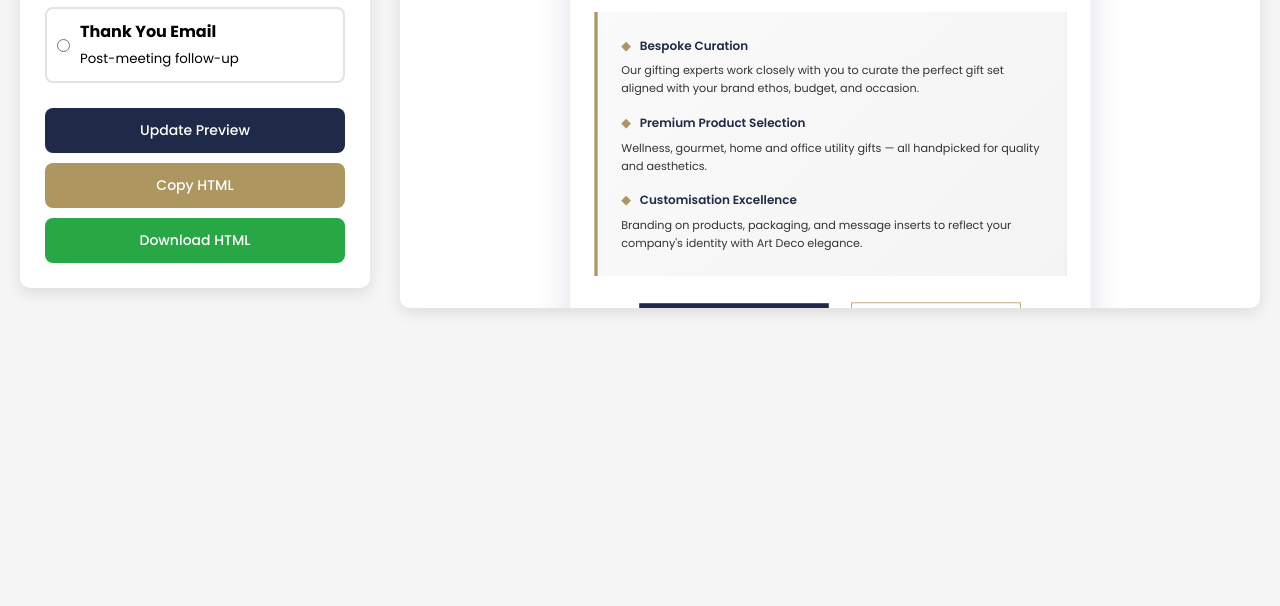
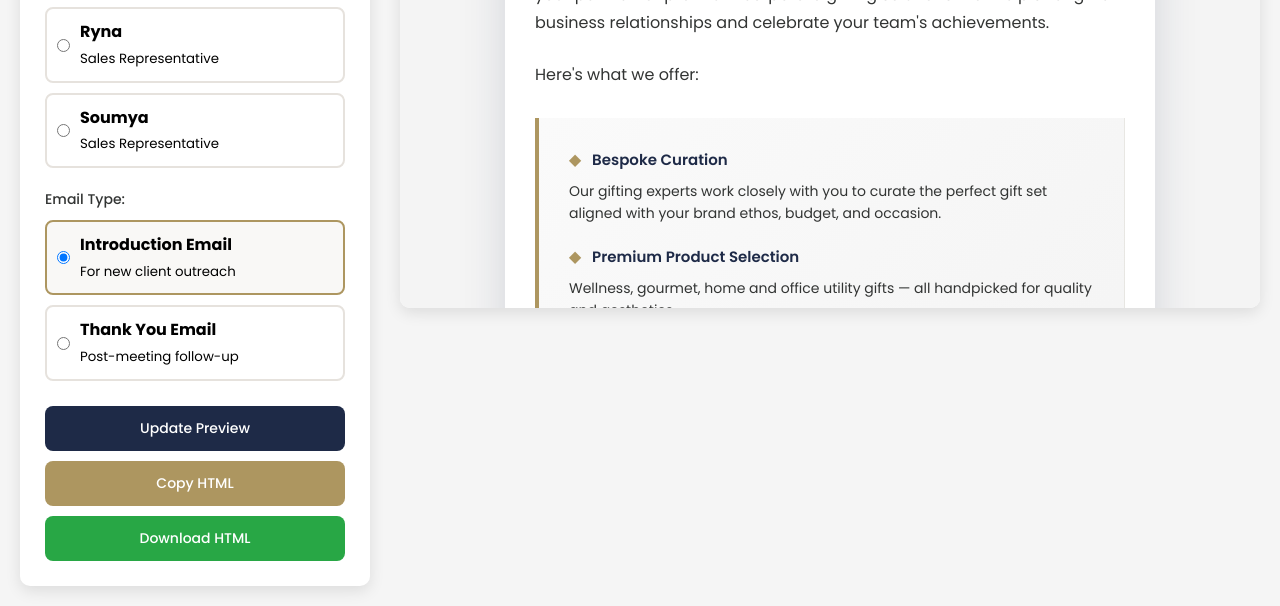
Before and after one commit to chetan21122004/TisorahBox_email_template, a plain HTML site: page index.html in a window 1280 px wide. Shown: the part 559-1165 px from the top of the page. Before the commit the page ends 887 px from the top, so only its background shows below. Drawn offline with Linux system fonts and the light colour scheme; a web font is replaced by a local one.

Commit message:
sender update

```diff
--- a/index.html
+++ b/index.html
@@ -223,15 +223,16 @@
         }
 
         .preview-content {
-            padding: 0;
+            padding: 20px;
             max-height: 80vh;
             overflow-y: auto;
+            background: #F4F4F4;
         }
 
         .email-preview {
-            transform: scale(0.8);
-            transform-origin: top left;
-            width: 125%;
+            display: flex;
+            justify-content: center;
+            width: 100%;
         }
 
         .toast {
@@ -265,9 +266,8 @@
                 top: 0;
             }
 
-            .email-preview {
-                transform: scale(1);
-                width: 100%;
+            .preview-content {
+                padding: 10px;
             }
         }
 
@@ -739,6 +739,33 @@
                 </div>
 
                 <div class="template-type">
+                    <label>Sender:</label>
+                    <div class="template-options">
+                        <div class="template-option selected" data-sender="piyush">
+                            <input type="radio" name="senderType" value="piyush" checked>
+                            <div>
+                                <strong>Piyush</strong><br>
+                                <small>Senior Growth Manager</small>
+                            </div>
+                        </div>
+                        <div class="template-option" data-sender="ryna">
+                            <input type="radio" name="senderType" value="ryna">
+                            <div>
+                                <strong>Ryna</strong><br>
+                                <small>Sales Representative</small>
+                            </div>
+                        </div>
+                        <div class="template-option" data-sender="soumya">
+                            <input type="radio" name="senderType" value="soumya">
+                            <div>
+                                <strong>Soumya</strong><br>
+                                <small>Sales Representative</small>
+                            </div>
+                        </div>
+                    </div>
+                </div>
+
+                <div class="template-type">
                     <label>Email Type:</label>
                     <div class="template-options">
                         <div class="template-option selected" data-type="introduction">
@@ -785,9 +812,17 @@
         // Template options event listeners
         document.querySelectorAll('.template-option').forEach(option => {
             option.addEventListener('click', function() {
-                document.querySelectorAll('.template-option').forEach(opt => opt.classList.remove('selected'));
+                // Get the radio group name
+                const radioInput = this.querySelector('input[type="radio"]');
+                const groupName = radioInput.name;
+
+                // Remove selected class only from options in the same group
+                document.querySelectorAll(`input[name="${groupName}"]`).forEach(radio => {
+                    radio.closest('.template-option').classList.remove('selected');
+                });
+
                 this.classList.add('selected');
-                this.querySelector('input[type="radio"]').checked = true;
+                radioInput.checked = true;
                 updatePreview();
             });
         });
@@ -796,7 +831,35 @@
         document.getElementById('clientName').addEventListener('input', updatePreview);
         document.getElementById('companyName').addEventListener('input', updatePreview);
 
-        function getIntroductionTemplate(clientName, companyName) {
+        // Sender information
+        const senderInfo = {
+            piyush: {
+                name: 'PIYUSH',
+                title: 'Senior Growth Manager | Tisorah Box',
+                phone: '+917858815579',
+                email: 'growth@tisorahbox.com',
+                catalogueLink: 'https://drive.google.com/file/d/1nDS4XoqyIK7faRGbw7qSS2S-1qhe-ubv/view?usp=sharing',
+                calendlyLink: 'https://calendly.com/piyushanand6789/30min'
+            },
+            ryna: {
+                name: 'RYNA',
+                title: 'Sales Representative | Tisorah Box',
+                phone: '+917858815579',
+                email: 'sales@tisorahbox.com',
+                catalogueLink: 'https://drive.google.com/file/d/1CNU8p4SfxiH1EUSAJ13GnLaXL2op9EvW/view?usp=sharing',
+                calendlyLink: 'https://calendly.com/piyushanand6789/30min'
+            },
+            soumya: {
+                name: 'SOUMYA',
+                title: 'Sales Representative | Tisorah Box',
+                phone: '+917858815579',
+                email: 'sales@tisorahbox.com',
+                catalogueLink: 'https://drive.google.com/file/d/1iTQaS-fSUpsjdK71Pa1gG5SXK1wul3CP/view?usp=sharing',
+                calendlyLink: 'https://calendly.com/piyushanand6789/30min'
+            }
+        };
+
+        function getIntroductionTemplate(clientName, companyName, sender) {
             return `<div class="email-container">
                 <div class="brand-stripe"></div>
 
@@ -864,7 +927,7 @@
 
                     <div class="cta-section">
                         <div class="cta-buttons">
-                            <a href="https://drive.google.com/file/d/1z768XbXOPHmI21ssvaZcBg1FIY3_VXzT/view?usp=sharing"
+                            <a href="${sender.catalogueLink}"
                                class="email-btn email-btn-primary" target="_blank">
                                 View Diwali Catalogue
                             </a>
@@ -907,7 +970,7 @@
 
                     <div class="cta-section">
                         <div class="cta-buttons">
-                            <a href="https://calendly.com/piyushanand6789/30min"
+                            <a href="${sender.calendlyLink}"
                                class="email-btn email-btn-primary" target="_blank">
                                 Schedule a Call
                             </a>
@@ -936,21 +999,21 @@
 
                 <div class="footer">
                     <div class="signature">
-                        <h3>PIYUSH</h3>
-                        <p class="title">Senior Growth Manager | Tisorah Box</p>
+                        <h3>${sender.name}</h3>
+                        <p class="title">${sender.title}</p>
                     </div>
 
                     <div class="contact-info">
                         <table class="contact-table">
                             <tr class="contact-row">
                                 <td>
-                                    <a href="tel:+917858815579" class="contact-item">
-                                        📱 +917858815579
+                                    <a href="tel:${sender.phone}" class="contact-item">
+                                        📱 ${sender.phone}
                                     </a>
                                 </td>
                                 <td>
-                                    <a href="mailto:growth@tisorahbox.com" class="contact-item">
-                                        ✉️ growth@tisorahbox.com
+                                    <a href="mailto:${sender.email}" class="contact-item">
+                                        ✉️ ${sender.email}
                                     </a>
                                 </td>
                             </tr>
@@ -984,7 +1047,7 @@
             </div>`;
         }
 
-        function getThankYouTemplate(clientName, companyName) {
+        function getThankYouTemplate(clientName, companyName, sender) {
             return `<div class="email-container">
                 <div class="brand-stripe"></div>
 
@@ -1027,22 +1090,22 @@
 
                 <div class="footer">
                     <div class="signature">
-                        <h3>PIYUSH</h3>
+                        <h3>${sender.name}</h3>
                         <div style="width: 60px; height: 2px; background: #AB8E76; margin: 8px auto 15px;"></div>
-                        <p class="title">Senior Growth Manager | Tisorah Box</p>
+                        <p class="title">${sender.title}</p>
                     </div>
 
                     <div class="contact-info">
                         <table class="contact-table">
                             <tr class="contact-row">
                                 <td>
-                                    <a href="tel:+917858815579" class="contact-item">
-                                        📱 +917858815579
+                                    <a href="tel:${sender.phone}" class="contact-item">
+                                        📱 ${sender.phone}
                                     </a>
                                 </td>
                                 <td>
-                                    <a href="mailto:growth@tisorahbox.com" class="contact-item">
-                                        ✉️ growth@tisorahbox.com
+                                    <a href="mailto:${sender.email}" class="contact-item">
+                                        ✉️ ${sender.email}
                                     </a>
                                 </td>
                             </tr>
@@ -1076,12 +1139,14 @@
             const clientName = document.getElementById('clientName').value || 'Client Name';
             const companyName = document.getElementById('companyName').value || 'Company Name';
             const emailType = document.querySelector('input[name="emailType"]:checked').value;
+            const senderType = document.querySelector('input[name="senderType"]:checked').value;
+            const sender = senderInfo[senderType];
 
             let template;
             if (emailType === 'thankyou') {
-                template = getThankYouTemplate(clientName, companyName);
+                template = getThankYouTemplate(clientName, companyName, sender);
             } else {
-                template = getIntroductionTemplate(clientName, companyName);
+                template = getIntroductionTemplate(clientName, companyName, sender);
             }
 
             document.getElementById('emailPreview').innerHTML = template;
@@ -1091,15 +1156,17 @@
             const clientName = document.getElementById('clientName').value || 'Client Name';
             const companyName = document.getElementById('companyName').value || 'Company Name';
             const emailType = document.querySelector('input[name="emailType"]:checked').value;
+            const senderType = document.querySelector('input[name="senderType"]:checked').value;
+            const sender = senderInfo[senderType];
 
             let emailContent;
             let title;
 
             if (emailType === 'thankyou') {
-                emailContent = getThankYouTemplate(clientName, companyName);
+                emailContent = getThankYouTemplate(clientName, companyName, sender);
                 title = 'Tisorah Box - Thank You';
             } else {
-                emailContent = getIntroductionTemplate(clientName, companyName);
+                emailContent = getIntroductionTemplate(clientName, companyName, sender);
                 title = 'Tisorah Box - Premium Corporate Gifting';
             }
 
```
